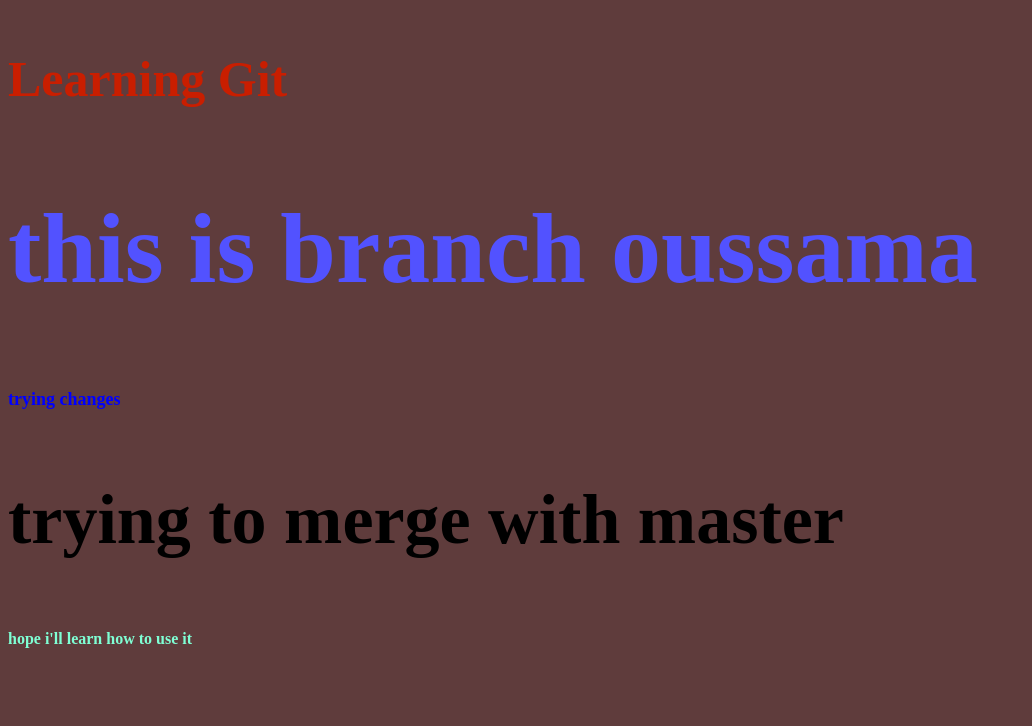
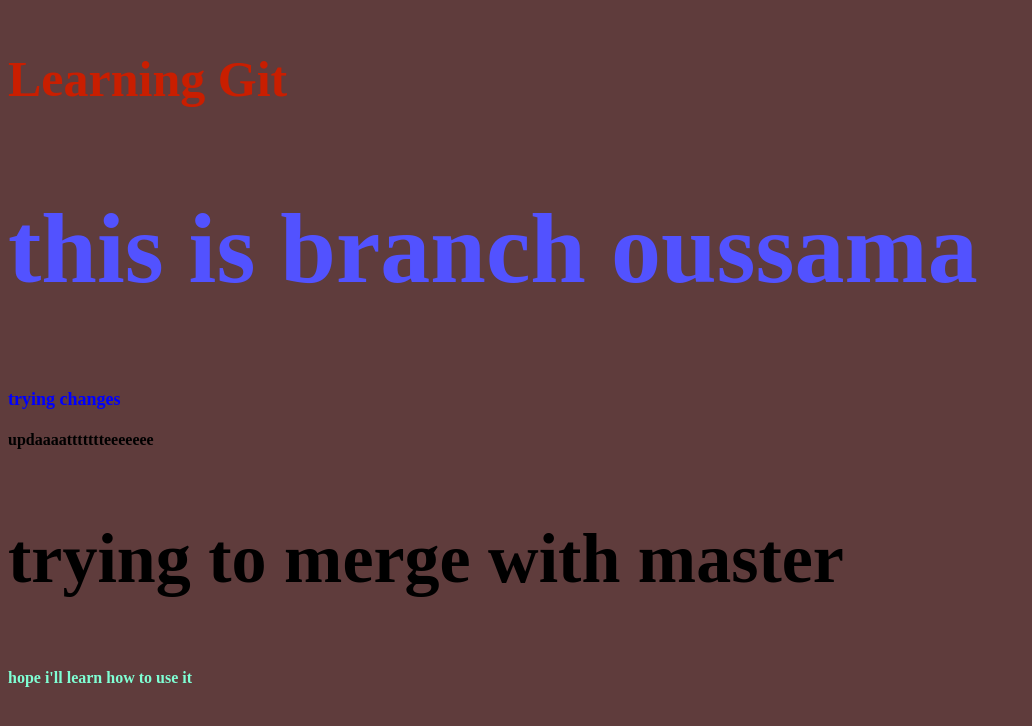
Before and after one commit to oussamazahid/testproject, a plain HTML site: page index.html in a window 1280 px wide. Shown: the whole page, without its empty margins (0-1032 px from the left). Drawn offline with Linux system fonts and the light colour scheme.

Commit message:
update the html

```diff
--- a/index.html
+++ b/index.html
@@ -11,6 +11,7 @@
     <p>Learning Git</p>
     <h2>this is branch oussama</h2>
     <h1>trying changes</h1>
+    <h4>updaaaattttttteeeeeee</h4>
     <h3>trying to merge with master</h3>
     <span>hope i'll learn how to use it</span>
     <script src="main.js"></script>
```
